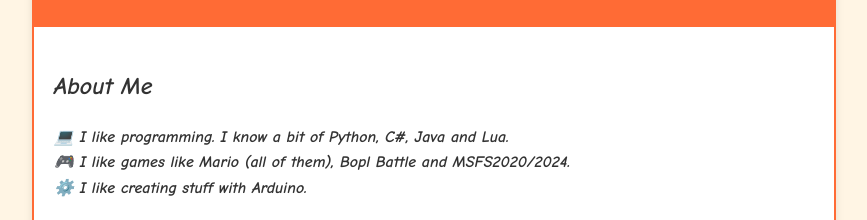
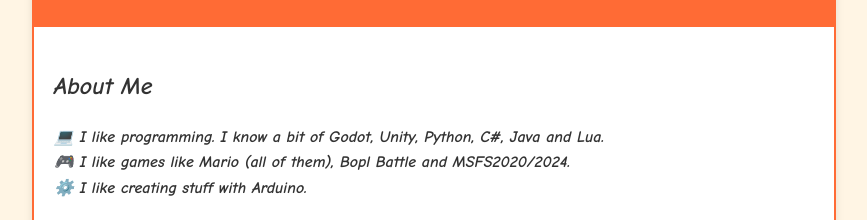
Before and after one commit to sashaantipov2012/profile, a plain HTML site: page index.html in a window 1280 px wide. Shown: the part 313-533 px from the top of the page, without its empty margins (206-1073 px from the left). Drawn offline with Linux system fonts and the light colour scheme.

Commit message:
Update index.html

```diff
--- a/index.html
+++ b/index.html
@@ -16,7 +16,7 @@
         <div class="content">
             <section class="about">
                 <h2>About Me</h2>
-                <p>💻 I like programming. I know a bit of Python, C#, Java and Lua.<br>
+                <p>💻 I like programming. I know a bit of Godot, Unity, Python, C#, Java and Lua.<br>
                    🎮 I like games like Mario (all of them), Bopl Battle and MSFS2020/2024.<br>
                    ⚙️ I like creating stuff with Arduino.</p>
             </section>
```
